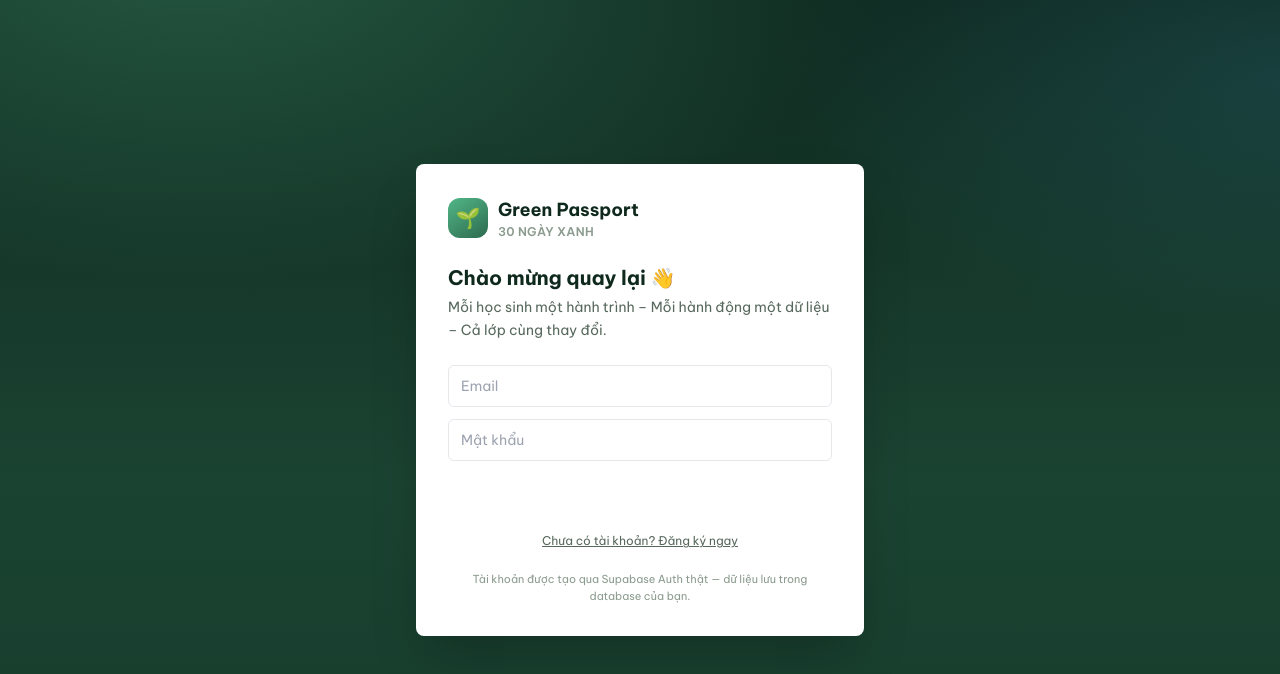
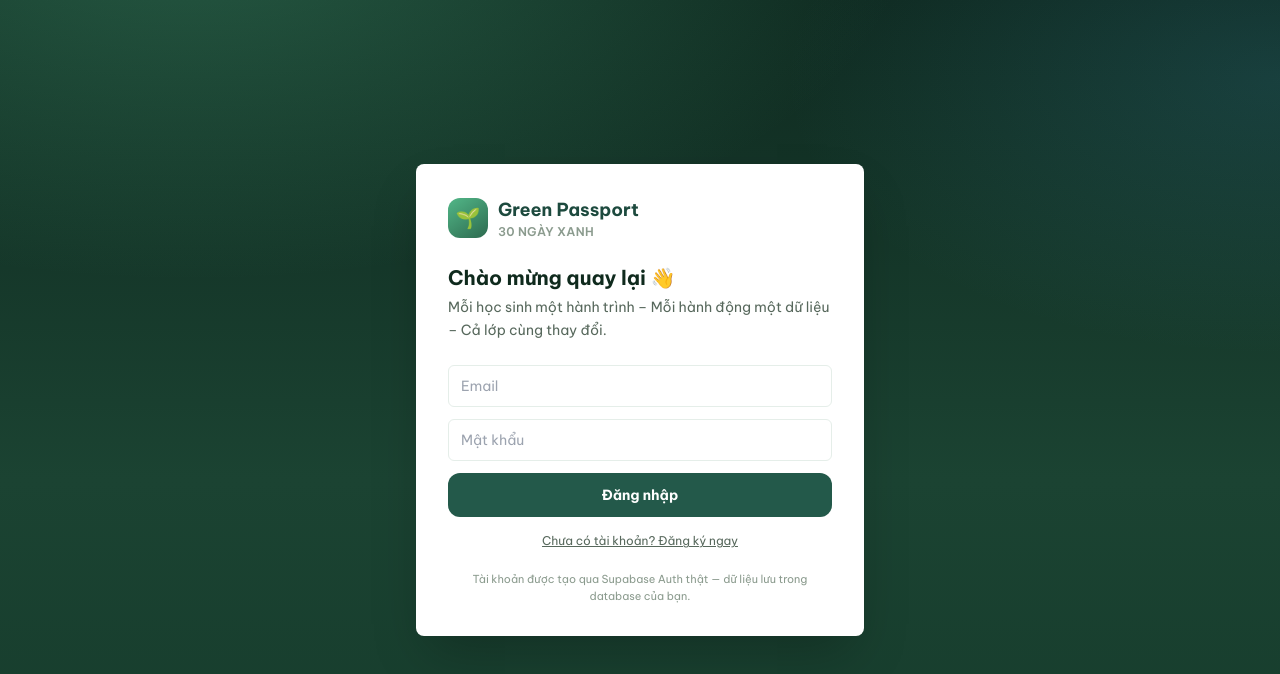
Before and after one commit to hoangtienminh2507/Green-Passport, a Next.js app in the folder green-passport-app/: page / in a window 1280 px wide. Shown: the top 674 px of the page. Built offline with nearby package versions, Linux system fonts and the light colour scheme; no server answers.

Commit message:
Update tailwind.config.js

```diff
--- a/green-passport-app/tailwind.config.js
+++ b/green-passport-app/tailwind.config.js
@@ -33,6 +33,23 @@ module.exports = {
           700: "#0A7F52",
           soft: "#E4F7EC",
         },
+        // --- Bảng màu bổ sung: các trang dùng forest-*, leaf-*, sand-* nhưng trước đây chưa được định nghĩa ---
+        forest: {
+          600: "#2C7A64",
+          700: "#23594A",
+          800: "#1D4A3E",
+          900: "#123328",
+        },
+        leaf: {
+          100: "#DCF3EA",
+          400: "#6FD0A8",
+          500: "#2AA37C",
+          600: "#1E8A67",
+        },
+        sand: {
+          50: "#F5F9F6",
+          100: "#E5EEE9",
+        },
         mint: {
           50: "#EAF6EF",
           100: "#D2EFDD",
@@ -47,6 +64,7 @@ module.exports = {
       },
       fontFamily: {
         sans: ['"Be Vietnam Pro"', '"Segoe UI"', "system-ui", "sans-serif"],
+        display: ['"Be Vietnam Pro"', '"Segoe UI"', "system-ui", "sans-serif"],
       },
       boxShadow: {
         soft: "0 10px 26px -10px rgba(17,59,37,.14), 0 2px 6px rgba(17,59,37,.05)",
```
